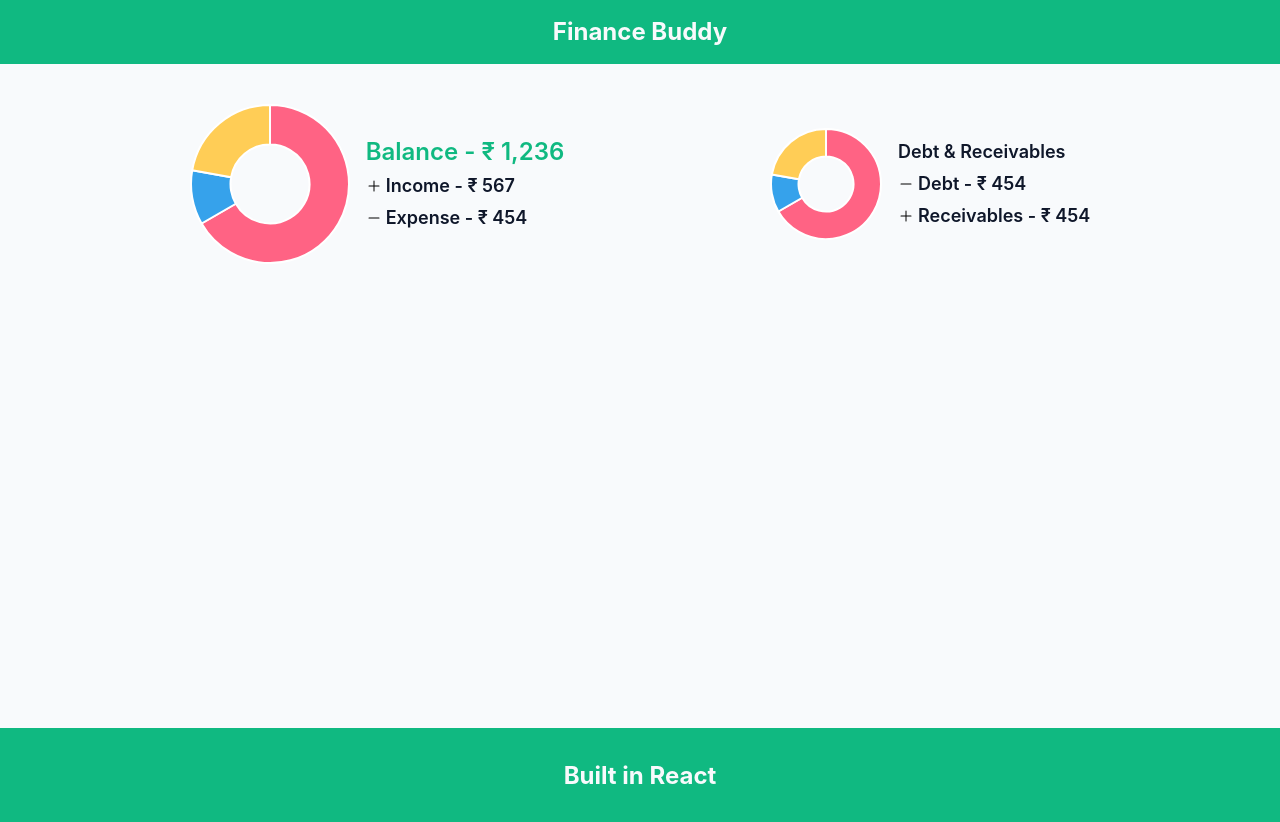
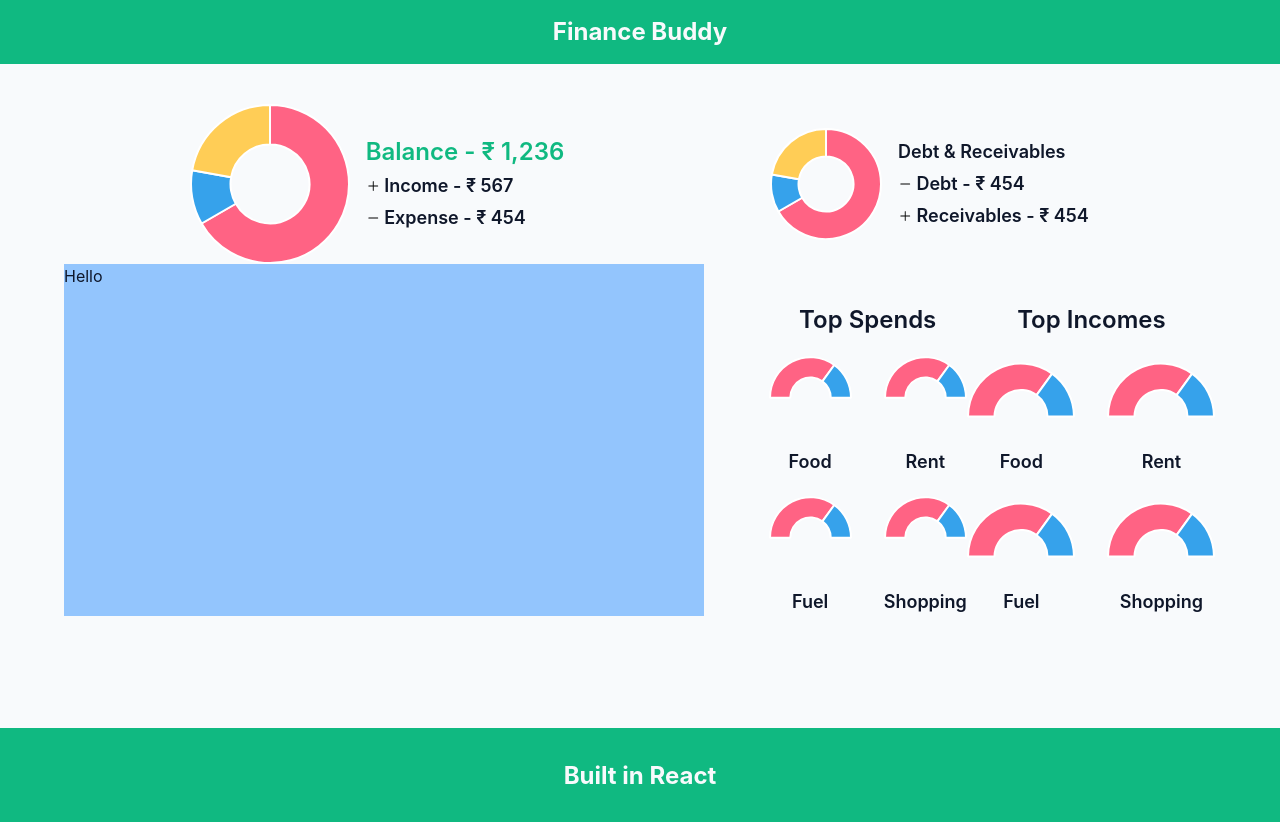
Before and after one commit to thesudeshdas/finance-buddy, a React (Create React App) app: page /cashflow in a window 1280 px wide. Shown: the top 822 px of the page. Built offline with nearby package versions, Linux system fonts and the light colour scheme; a web font is replaced by a local one.

Commit message:
ui: cashflow page

```diff
--- /dev/null
+++ b/src/components/Charts/Doughnuts/HalfDoughnut.tsx
@@ -0,0 +1,36 @@
+import { Chart, ArcElement } from 'chart.js';
+import { Doughnut, Pie } from 'react-chartjs-2';
+import { Heading, Subheading } from '../../Texts/Texts';
+Chart.register(ArcElement);
+
+const data = {
+  labels: ['Red', 'Blue'],
+  datasets: [
+    {
+      label: 'My First Dataset',
+      data: [70, 30],
+      backgroundColor: ['rgb(255, 99, 132)', 'rgb(54, 162, 235)'],
+      hoverOffset: 4,
+    },
+  ],
+};
+
+export default function HalfDoughnut({ label }: { label?: string }) {
+  return (
+    <div>
+      <div className='h-28'>
+        <Doughnut
+          data={data}
+          options={{
+            rotation: -90,
+            circumference: 180,
+          }}
+        />
+      </div>
+
+      <div className='-translate-y-[0%]'>
+        {label && <Subheading text={label} textAlign='center' />}
+      </div>
+    </div>
+  );
+}
--- a/src/components/Texts/Texts.tsx
+++ b/src/components/Texts/Texts.tsx
@@ -12,7 +12,7 @@ export function Heading({
   return (
     <div className='flex items-center gap-1'>
       {leftIcon}
-      <h2 className={`text-2xl font-semibold ${color}`}>{text}</h2>
+      <h2 className={`text-2xl font-semibold text-${color}`}>{text}</h2>
       {rightIcon}
     </div>
   );
@@ -23,16 +23,22 @@ export function Subheading({
   color,
   leftIcon,
   rightIcon,
+  textAlign,
 }: {
   text: string;
   color?: string;
-  leftIcon?: any;
+  leftIcon?: JSX.Element;
   rightIcon?: JSX.Element;
+  textAlign?: string;
 }) {
   return (
-    <div className='flex items-center gap-1'>
+    <div className='text- flex items-center gap-1 '>
       {leftIcon}
-      <h2 className={`text-lg font-semibold ${color}`}>{text}</h2>
+      <h2
+        className={`text-lg font-semibold text-${color} text-${textAlign} w-full `}
+      >
+        {text}
+      </h2>
       {rightIcon}
     </div>
   );
--- a/src/components/index.tsx
+++ b/src/components/index.tsx
@@ -1,5 +1,6 @@
 // Charts
 // --Doughnuts
+import HalfDoughnut from './Charts/Doughnuts/HalfDoughnut';
 import OverviewBalanceDoughnut from './Charts/Doughnuts/OverviewBalanceDoughnut';
 import OverviewDebtDoughnut from './Charts/Doughnuts/OverviewDebtDoughnut';
 
@@ -17,6 +18,7 @@ import { Text } from './Texts/Texts';
 export {
   // Charts
   // -- Doughnuts
+  HalfDoughnut,
   OverviewBalanceDoughnut,
   OverviewDebtDoughnut,
 
--- a/src/pages/Cashflow/Cashflow.tsx
+++ b/src/pages/Cashflow/Cashflow.tsx
@@ -1,5 +1,6 @@
 import {
   Heading,
+  HalfDoughnut,
   OverviewBalanceDoughnut,
   OverviewDebtDoughnut,
   Subheading,
@@ -17,7 +18,7 @@ export default function Cashflow() {
           <OverviewBalanceDoughnut />
 
           <section className='ml-4 flex flex-col gap-1'>
-            <Heading text='Balance - ₹ 1,236' color='text-brand' />
+            <Heading text='Balance - ₹ 1,236' color='brand' />
 
             <Subheading
               text='Income - ₹ 567'
@@ -51,7 +52,37 @@ export default function Cashflow() {
         </div>
       </section>
 
-      {/* overview of expenses and incomes */}
+      <div className='flex-row-reverse justify-evenly lg:flex'>
+        {/* top spends & incomes */}
+        <section className='justify-evenly md:flex lg:w-[50%] xl:w-[35%]'>
+          {/* overview of expenses */}
+          <section className='mt-10 flex flex-col items-center'>
+            <Heading text='Top Spends' />
+
+            <div className='grid grid-cols-2 gap-x-12 lg:gap-x-8'>
+              <HalfDoughnut label='Food' />
+              <HalfDoughnut label='Rent' />
+              <HalfDoughnut label='Fuel' />
+              <HalfDoughnut label='Shopping' />
+            </div>
+          </section>
+
+          {/* overview of incomes*/}
+          <section className='mt-10 flex flex-col items-center'>
+            <Heading text='Top Incomes' />
+
+            <div className='grid grid-cols-2 gap-x-12 lg:gap-x-8'>
+              <HalfDoughnut label='Food' />
+              <HalfDoughnut label='Rent' />
+              <HalfDoughnut label='Fuel' />
+              <HalfDoughnut label='Shopping' />
+            </div>
+          </section>
+        </section>
+
+        {/* recent transactions */}
+        <section className='bg-blue-300 lg:w-[50%] '>Hello</section>
+      </div>
     </div>
   );
 }
```
